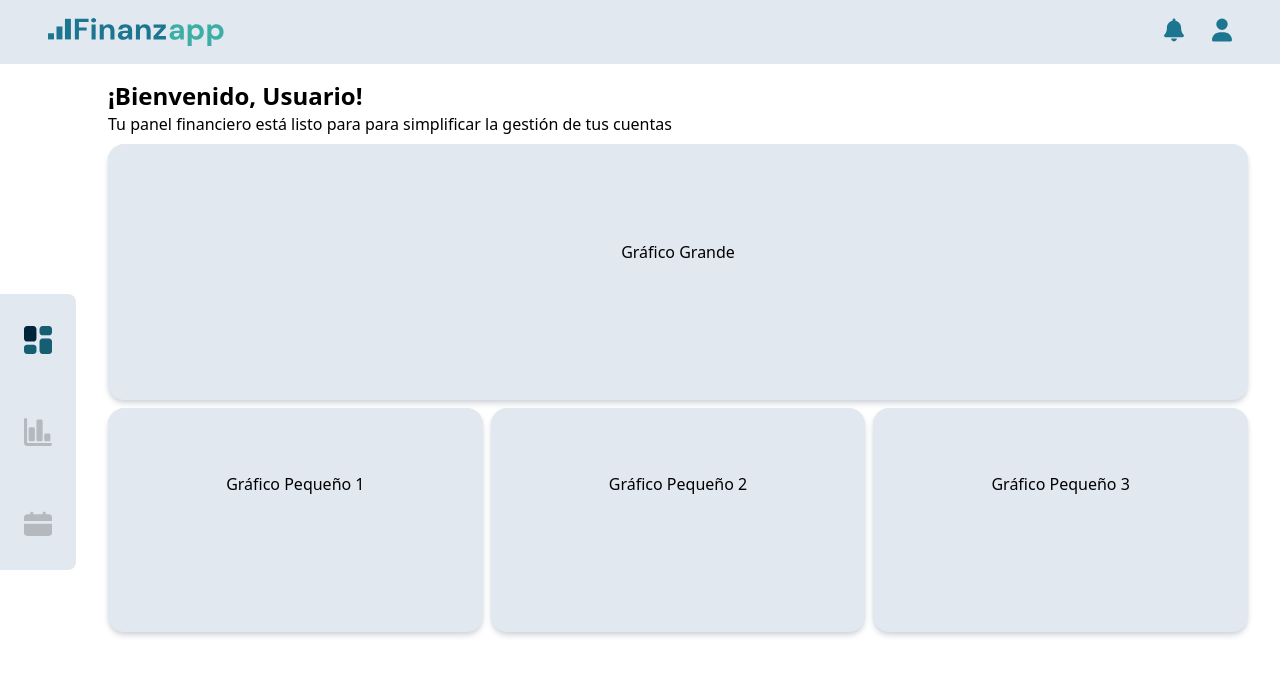
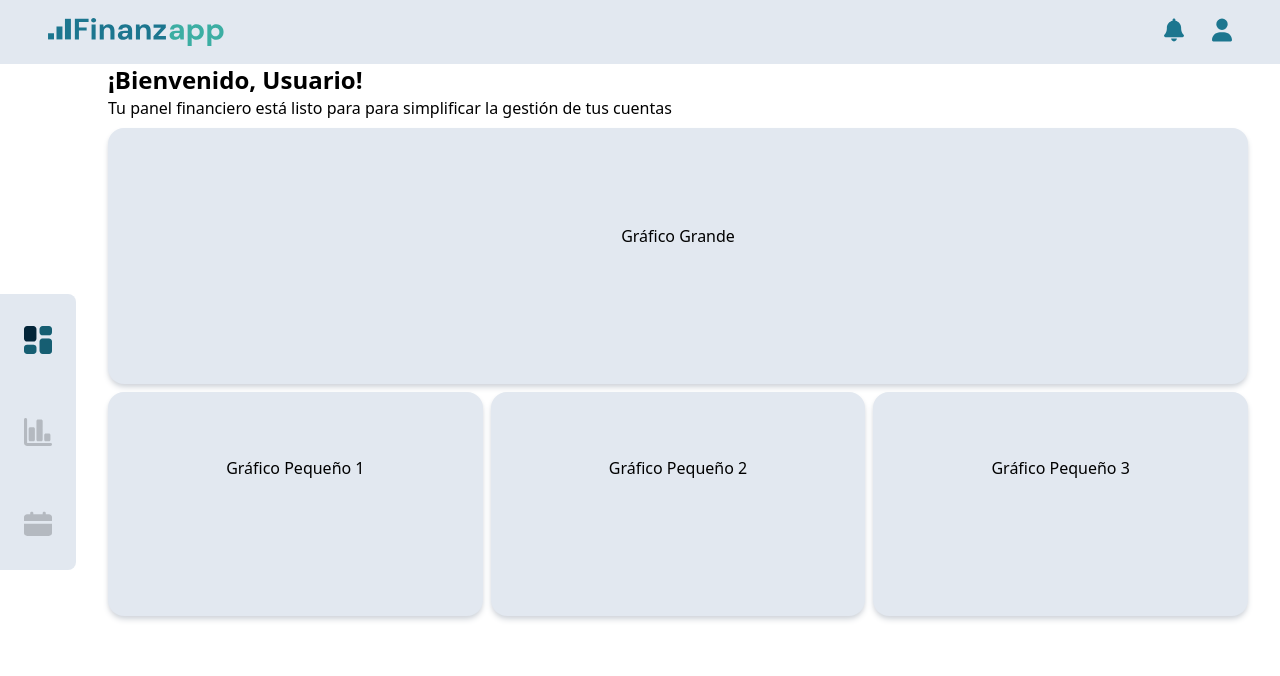
Before and after one commit to No-Country-simulation/c21-01-ft-node-react, a React (Vite) app in the folder front/: page /dashboard in a window 1280 px wide. Shown: the top 676 px of the page. Built offline with nearby package versions, Linux system fonts and the light colour scheme.

Commit message:
refactor: Import and use of calendar component deleted

```diff
--- a/front/src/modules/dashboard/pages/DashboardPage.jsx
+++ b/front/src/modules/dashboard/pages/DashboardPage.jsx
@@ -4,7 +4,6 @@ import { Sidebar } from "../../dashboard/components/Sidebar";
 
 import { Graphics } from "../components/Graphics";
 import { Finance } from "../components/Finance";
-import { Calendar } from "../components/Calendar";
 
 export const DashboardPage = () => {
   const [activePage, setActivePage] = useState("graphics");
@@ -15,8 +14,6 @@ export const DashboardPage = () => {
         return <Graphics />;
       case "finance":
         return <Finance />;
-      case "calendar":
-        return <Calendar />;
       default:
         return <Graphics />;
     }
@@ -27,7 +24,7 @@ export const DashboardPage = () => {
       <Navbar />
       <div className="flex flex-1">
         <Sidebar setActivePage={setActivePage} />
-        <main className="flex-1 p-4 bg-white">{renderContent()}</main>
+        <main className="flex-1 pl-4 pr-4 bg-white">{renderContent()}</main>
       </div>
     </div>
   );
```
